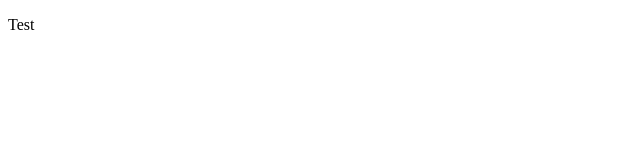
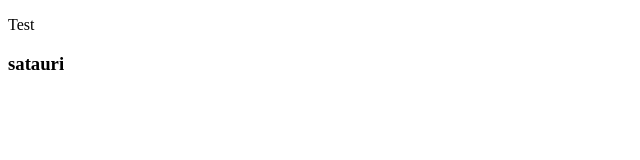
Before and after one commit to kristina-makalatia/lesson4-fontsAcademy, a plain HTML site: page index.html in a window 1280 px wide. Shown: the full height of the page, 0-640 px from the left. Drawn offline with Linux system fonts and the light colour scheme.

Commit message:
add section#1

```diff
--- a/index.html
+++ b/index.html
@@ -6,5 +6,9 @@
 <body>
 	<p> Test </p>
 
+	<section>
+		<h3> satauri </h3>
+	</section>
+
 </body>
 </html>
```
